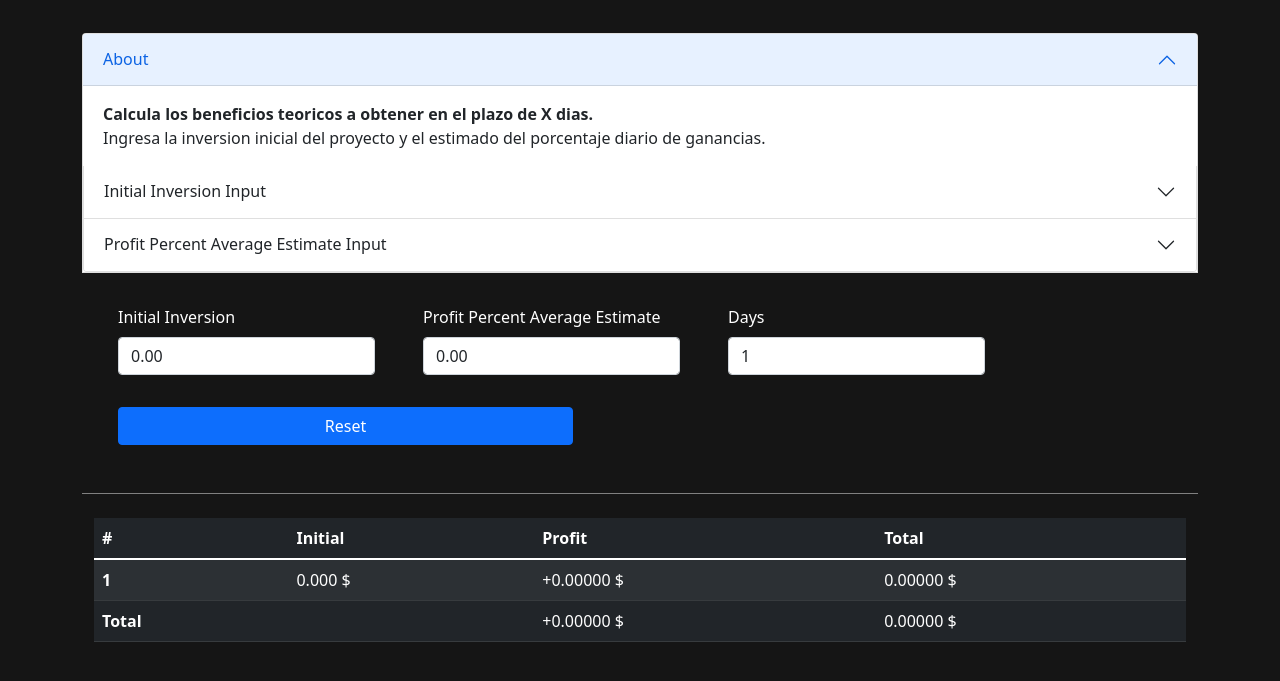
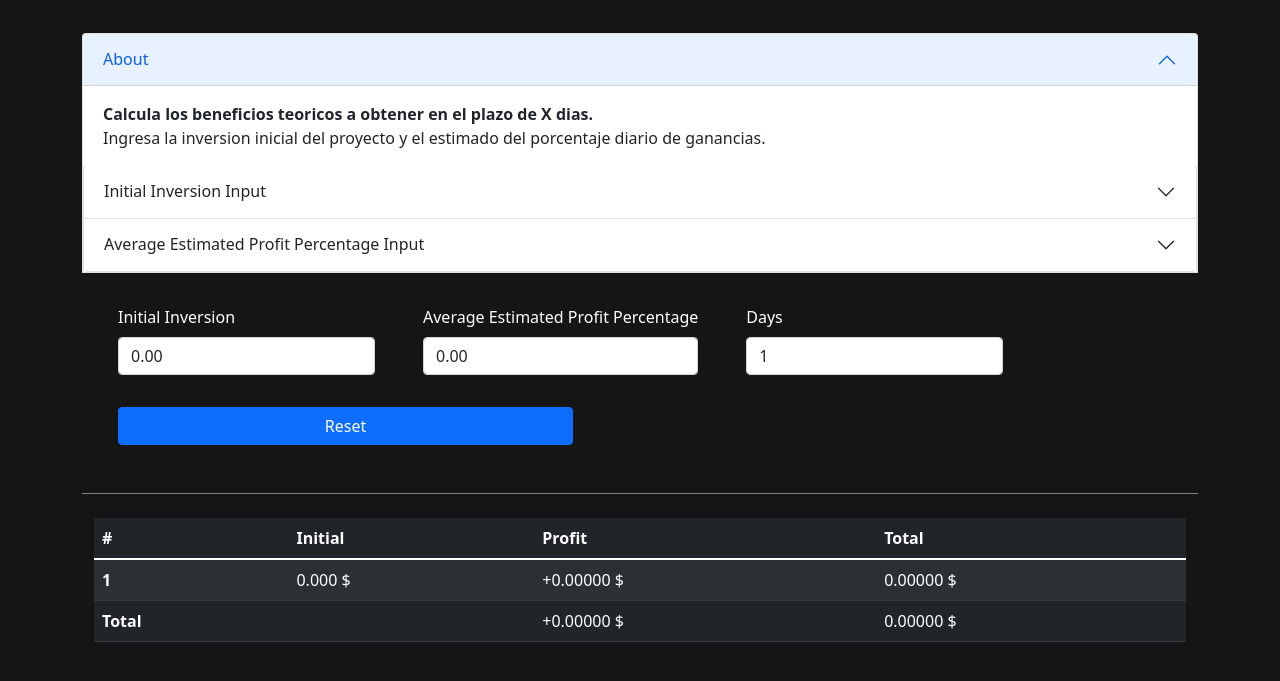
Before and after one commit to arapthor/Profit-Calculator, a plain HTML site: page index.html in a window 1280 px wide. Shown: the part 63-744 px from the top of the page. Drawn offline with nearby package versions, Linux system fonts and the light colour scheme.

Commit message:
Update index.html

```diff
--- a/index.html
+++ b/index.html
@@ -59,7 +59,7 @@
                 <div class="accordion-item">
                     <h2 class="accordion-header" id="headingThree">
                         <button class="accordion-button collapsed" type="button" data-bs-toggle="collapse" data-bs-target="#collapseThree" aria-expanded="false" aria-controls="collapseThree">
-                            Profit Percent Average Estimate Input
+                            Average Estimated Profit Percentage Input
                 </button>
                     </h2>
                     <div id="collapseThree" class="accordion-collapse collapse" aria-labelledby="headingThree" data-bs-parent="#accordionExample">
@@ -76,7 +76,7 @@
                         <input type="number" step="0.2" min="0" class="form-control" id="init" aria-label="Dollar amount (with dot and two decimal places)" value="0.00" placeholder="0.0">
                     </div>
                     <div class="form-group mx-4 my-2">
-                        <label for="basic-url" class="form-label" style="color:white;">Profit Percent Average Estimate</label>
+                        <label for="basic-url" class="form-label" style="color:white;">Average Estimated Profit Percentage</label>
                         <input type="number" step="0.2" min="0" class="form-control" id="profit" aria-label="Dollar amount (with dot and two decimal places)" value="0.00" placeholder="0.0">
                     </div>
                     <div class="form-group mx-4 my-2">
```
